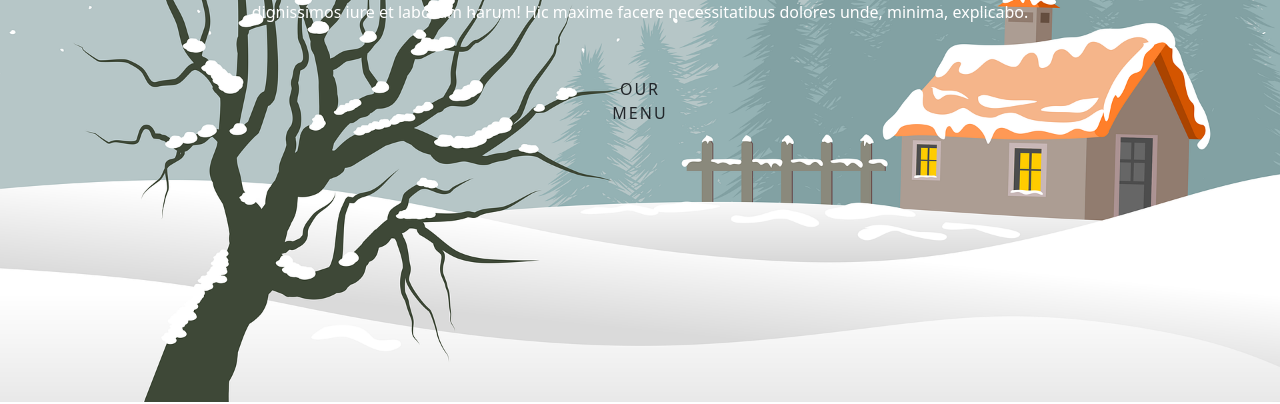
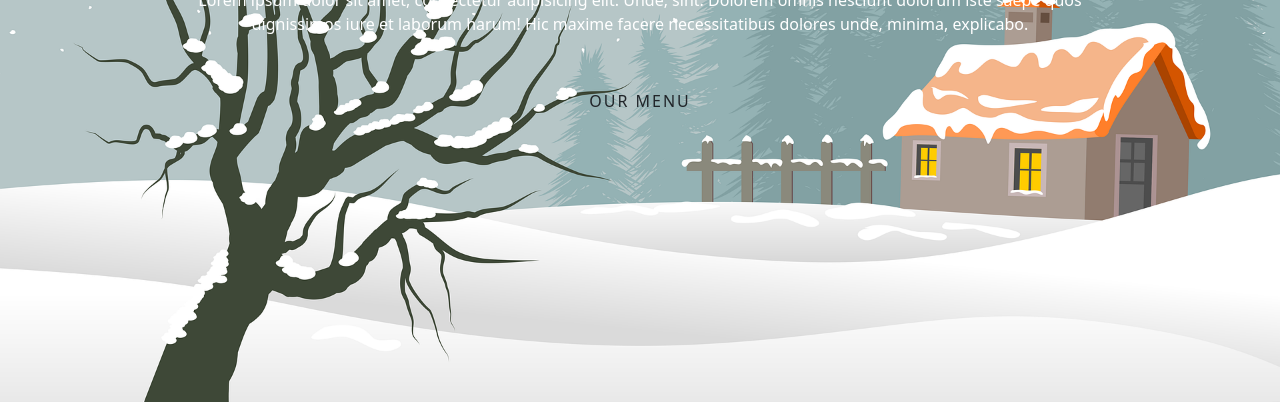
Before and after one commit to AmirN-coder/food-website-with-bootstrap, a plain HTML site: page index.html in a window 1280 px wide. Shown: the part 398-802 px from the top of the page. Drawn offline with nearby package versions, Linux system fonts and the light colour scheme.

Commit message:
remove width and height form class btn in style.css and add them bootstrap class to be more beatiful and respovsive

```diff
--- a/index.html
+++ b/index.html
@@ -36,7 +36,7 @@
           laborum harum! Hic maxime facere necessitatibus dolores unde, minima,
           explicabo.
         </p>
-        <a href="#" class="btn">Our Menu</a>
+        <a href="#" class="col-3 btn">Our Menu</a>
       </div>
     </section>
 
--- a/style.css
+++ b/style.css
@@ -38,8 +38,6 @@ p {
 
 .btn {
     font-size: 1em;
-    width: 100px;
-    height: auto;
     color: #fff;
     background: #ff0157;
     display: inline-block;
```
